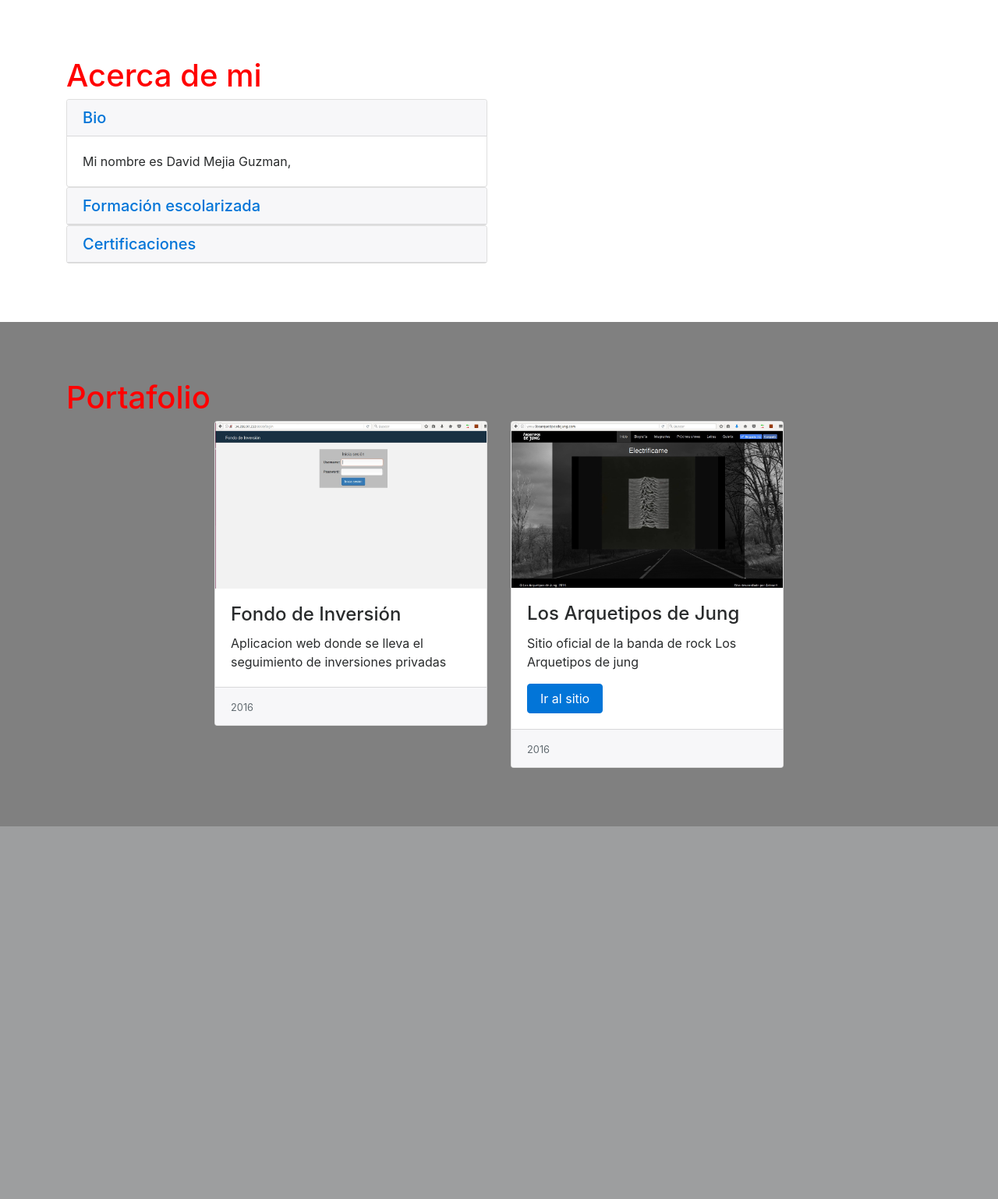
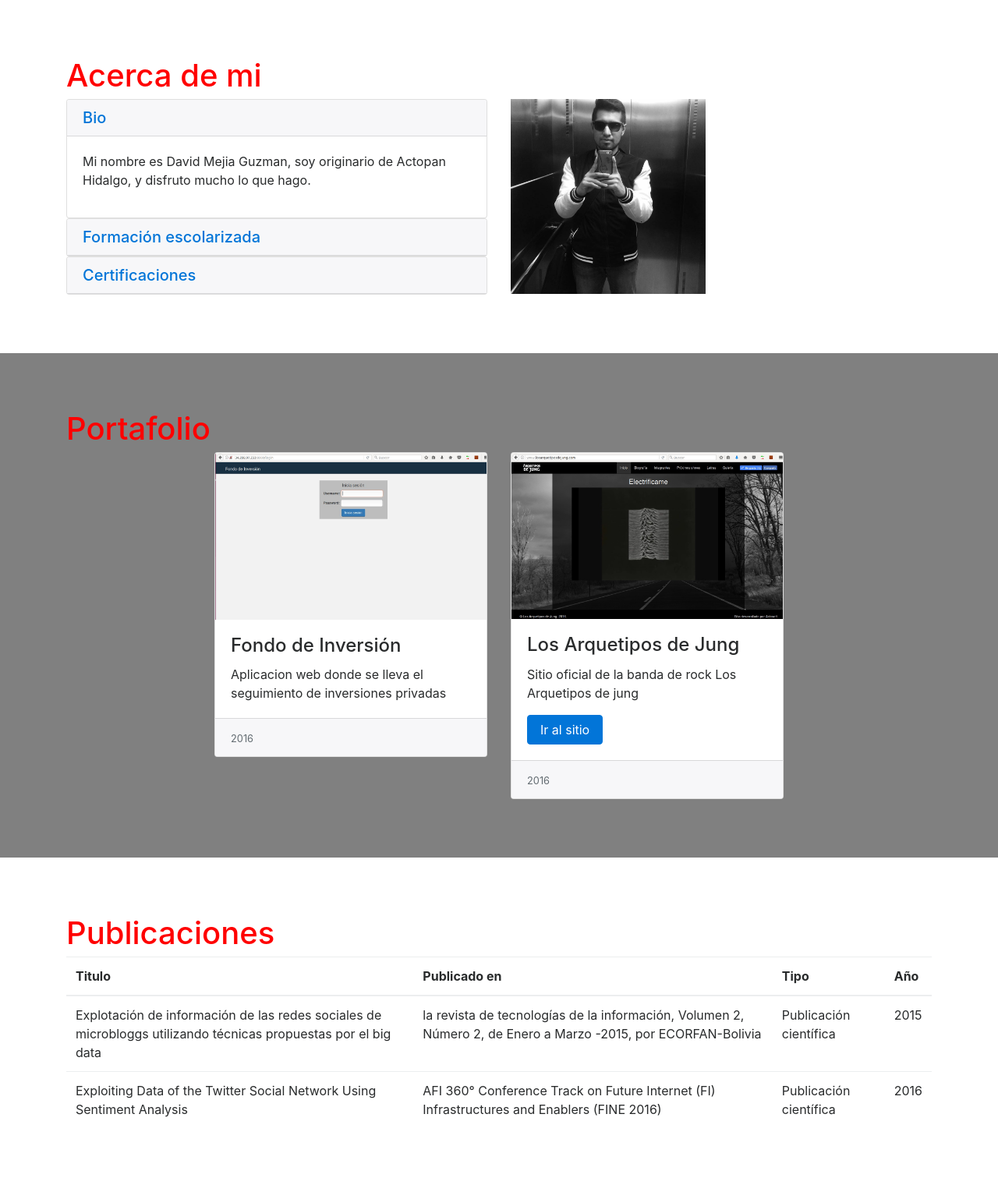
Before and after one commit to dxviidmg/DavidMejia, a Django app: template main/templates/main/home.html in a window 1280 px wide. Shown: the part 800-2338 px from the top of the page at 78% size. Before the commit the page ends 1860 px from the top, so only its background shows below. Run offline with Django 3.2, Linux system fonts and the light colour scheme; the template is opened without the code that fills it: values that come from a table or form of the project are taken from there, others are empty; data comes from the database, SQL or seed files in the repository; both versions use the stored data as it was after the commit; parts of the project's set-up code (start-up, migrations or seed data) failed here and were passed over; some libraries are stand-ins or nearby versions.

Commit message:
corrigiedo ubicacion de directorios, creacion de los modelos, publicación y certificación, y se mando a la jodida los templates tags

```diff
--- a/DavidMejia/settings.py
+++ b/DavidMejia/settings.py
@@ -119,11 +119,9 @@ USE_TZ = True
 # https://docs.djangoproject.com/en/1.10/howto/static-files/
 
 STATIC_URL = '/static/'
-
 STATIC_ROOT = 'staticfiles'
 STATICFILES_DIRS = (os.path.join(BASE_DIR,'static'),)
 
 #Configuración de imagenes
 MEDIA_ROOT = os.path.join(BASE_DIR,'media')
-#MEDIA_ROOT = 'DavidMejia/media'
 MEDIA_URL = '/media/'
--- a/DavidMejia/urls.py
+++ b/DavidMejia/urls.py
@@ -22,12 +22,13 @@ from django.views.static import serve
 from django.conf import settings
 
 urlpatterns = [
+    url(r'^admin/', admin.site.urls),
 
-    url(r'^admin/', admin.site.urls),
     url(
         regex=r'^media/(?P<path>.*)$',
         view=serve,
         kwargs ={'document_root':settings.MEDIA_ROOT}
     ),
-    url(r'^', include(mainUrls)),
+
+    url(r'^', include(mainUrls, namespace="main")),
 ]
--- a/main/admin.py
+++ b/main/admin.py
@@ -2,5 +2,7 @@ from django.contrib import admin
 from .models import *
 
 admin.site.register(Grado)
+admin.site.register(Certificacion)
 admin.site.register(Proyecto)
 admin.site.register(Comunidad)
+admin.site.register(Publicacion)
--- a/main/templates/main/home.html
+++ b/main/templates/main/home.html
@@ -1 +1,192 @@
-{%extends 'base.html'%}
+{%load static%}
+
+{%load main_tags%}
+
+<!DOCTYPE html>
+<html>
+<head>
+	<title>David Mejía</title>
+		<meta name="viewport" content="width=device-width, user-scalable=no">
+		<link rel="stylesheet" type="text/css" href="{%static 'css/bootstrap.min.css'%}">
+		<link rel="stylesheet" type="text/css" href="{%static 'css/font-awesome.min.css'%}">
+		<link rel="stylesheet" type="text/css" href="{%static 'css/estilos.css'%}">
+</head>
+<body>
+	<nav class="navbar navbar-toggleable-md navbar-light bg-faded navbar-inverse bg-inverse fixed-top">
+		<button class="navbar-toggler navbar-toggler-right" type="button" data-toggle="collapse" data-target="#navbarSupportedContent" aria-controls="navbarSupportedContent" aria-expanded="false" aria-label="Toggle navigation">
+		<span class="navbar-toggler-icon"></span>
+		</button>
+		<a class="navbar-brand" href="#">David Mejía</a>
+		<div class="collapse navbar-collapse" id="navbarSupportedContent">
+			<ul class="navbar-nav mr-auto">
+			</ul>
+			<ul class="navbar-nav">
+				<li class="nav-item active">
+					<a class="nav-link" href="#">Inicio</a>
+				</li>
+				<li class="nav-item">
+					<a class="nav-link" href="#">Acerca de mi</a>
+				</li>
+				<li class="nav-item">
+					<a class="nav-link disabled" href="#">Portafolio</a>
+				</li>
+			</ul>
+		</div>
+	</nav>
+
+	<section class="inicio d-flex align-items-center">
+		<div class="container">
+			<div class="row">
+				<div class="col-sm-12">
+				<h2 class= "text-center" style="color: white;">
+				Cualquier tecnología suficientemente avanzada es equivalente a la magia</h2>
+				<p style="color: white;" class="text-right">-Sir Arthur C. Clarke</p>
+				</div>
+			</div>
+		</div>
+	</section>
+
+
+<section class="sobre-mi">
+	<div class="container">
+		<h1>Acerca de mi</h1>
+		<div class="row">
+			<div class="col-md-6">
+				<div id="accordion" role="tablist" aria-multiselectable="true">
+  <div class="card">
+    <div class="card-header" role="tab" id="headingOne">
+      <h5 class="mb-0">
+        <a data-toggle="collapse" data-parent="#accordion" href="#collapseOne" aria-expanded="true" aria-controls="collapseOne">
+          Bio
+        </a>
+      </h5>
+    </div>
+
+    <div id="collapseOne" class="collapse show" role="tabpanel" aria-labelledby="headingOne">
+      <div class="card-block">
+     	<p>Mi nombre es David Mejia Guzman, soy originario de Actopan Hidalgo, y disfruto mucho lo que hago.</p>
+      </div>
+    </div>
+  </div>
+  <div class="card">
+    <div class="card-header" role="tab" id="headingTwo">
+      <h5 class="mb-0">
+        <a class="collapsed" data-toggle="collapse" data-parent="#accordion" href="#collapseTwo" aria-expanded="false" aria-controls="collapseTwo">
+          Formación escolarizada
+        </a>
+      </h5>
+    </div>
+    <div id="collapseTwo" class="collapse" role="tabpanel" aria-labelledby="headingTwo">
+      <div class="card-block">
+
+        {%for grado in grados%}
+        <h5>*{{grado.titulo}}</h5>
+        <p>Escuela: {{grado.institucion}}.
+        </p>
+        <p>Cedula Profesional: {{grado.cedula}}</p>
+        <p>Año de egreso: {{grado.año_egreso}}</p>
+        {%empty%}
+        <p>Lista de grados vacia</p>
+        {%endfor%}
+      </div>
+    </div>
+  </div>
+  <div class="card">
+    <div class="card-header" role="tab" id="headingThree">
+      <h5 class="mb-0">
+        <a class="collapsed" data-toggle="collapse" data-parent="#accordion" href="#collapseThree" aria-expanded="false" aria-controls="collapseThree">
+          Certificaciones
+        </a>
+      </h5>
+    </div>
+    <div id="collapseThree" class="collapse" role="tabpanel" aria-labelledby="headingThree">
+      <div class="card-block">
+      	{%for certificacion in certificaciones%}
+      	<h4>{{certificacion.nombre}}</h4>
+      	<p>Entidad certificadora: {{certificacion.entidad}}</p>
+      	<p>Año: {{certificacion.año}}</p>
+      	{%empty%}
+      	<p>Lista de certificaciones vacia</p>
+      	{%endfor%}
+      </div>
+    </div>
+  </div>
+</div>
+			</div>
+			<div class="col-md-6">
+				<img class="" src="static/img/perfil.jpg" style="height: 250px; width:250px;">
+			</div>
+		</div>
+	</div>
+</section>
+<section class="portafolio">
+	<div class="container">
+	<h1>Portafolio</h1>
+		<div class="row justify-content-md-center">
+		{%for p in proyectos%}
+			<div class="col-sm-4">
+				<div class="card">
+					<img class="card-img-top" src="{{p.imagen.url}}" style="width:100%" alt="Imagen no disponible">
+					<div class="card-block">
+						<h4 class="card-title">{{p.nombre}}</h4>
+						<p class="card-text">{{p.descripcion}}</p>
+
+						{%if p.enlace%}
+						<a href="http://{{p.enlace}}" class="btn btn-primary" role="button">Ir al sitio</a>
+						{%endif%}
+					</div>
+					<div class="card-footer">
+						<small class="text-muted">{{p.año}}</small>
+					</div>
+				</div>
+			</div>
+
+		{%endfor%}
+		</div>
+	</div>
+</section>
+
+<section class="publicaciones">
+	<div class="container">
+		<h1>Publicaciones</h1>
+		<div class="row">
+			<div class="col-12">
+
+
+  <div class="table-responsive">
+  <table class="table">
+    <thead>
+      <tr>
+        <th>Titulo</th>
+        <th>Publicado en</th>
+        <th>Tipo</th>
+        <th>Año</th>
+      </tr>
+    </thead>
+    <tbody>
+        {%for publicacion in publicaciones%}
+      <tr>
+        <td>{{publicacion.titulo}}</td>
+        <td>{{publicacion.lugar}}</td>
+        <td>{{publicacion.tipo}}</td>
+        <td>{{publicacion.año}}</td>
+      </tr>
+      	{%empty%}
+      <tr>
+        <td><p>Lista de publicaciones vacia</p></td>
+      </tr>
+      	{%endfor%}
+    </tbody>
+  </table>
+
+
+			</div>
+		</div>
+	</div>
+</section>
+
+
+	<script type="text/javascript" src="{%static 'js/jquery.js'%}"></script>
+	<script type="text/javascript" src="{%static 'js/bootstrap.min.js'%}"></script>
+</body>
+</html>
--- a/templates/base.html
+++ /dev/null
@@ -1,141 +0,0 @@
-{%load static%}
-
-{%load main_tags%}
-
-<!DOCTYPE html>
-<html>
-<head>
-	<title>David Mejía</title>
-		<meta name="viewport" content="width=device-width, user-scalable=no">
-		<link rel="stylesheet" type="text/css" href="{%static 'css/bootstrap.min.css'%}">
-		<link rel="stylesheet" type="text/css" href="{%static 'css/font-awesome.min.css'%}">
-		<link rel="stylesheet" type="text/css" href="{%static 'css/estilos.css'%}">
-</head>
-<body>
-	<nav class="navbar navbar-toggleable-md navbar-light bg-faded navbar-inverse bg-inverse fixed-top">
-		<button class="navbar-toggler navbar-toggler-right" type="button" data-toggle="collapse" data-target="#navbarSupportedContent" aria-controls="navbarSupportedContent" aria-expanded="false" aria-label="Toggle navigation">
-		<span class="navbar-toggler-icon"></span>
-		</button>
-		<a class="navbar-brand" href="#">David Mejía</a>
-		<div class="collapse navbar-collapse" id="navbarSupportedContent">
-			<ul class="navbar-nav mr-auto">
-			</ul>
-			<ul class="navbar-nav">
-				<li class="nav-item active">
-					<a class="nav-link" href="#">Inicio</a>
-				</li>
-				<li class="nav-item">
-					<a class="nav-link" href="#">Acerca de mi</a>
-				</li>
-				<li class="nav-item">
-					<a class="nav-link disabled" href="#">Portafolio</a>
-				</li>
-			</ul>
-		</div>
-	</nav>
-
-	<section class="inicio d-flex align-items-center">
-		<div class="container">
-			<div class="row">
-				<div class="col-sm-12">
-				<h2 class= "text-center" style="color: white;">
-				Cualquier tecnología suficientemente avanzada es equivalente a la magia</h2>
-				<p style="color: white;" class="text-right">-Sir Arthur C. Clarke</p>
-				</div>
-			</div>
-		</div>
-	</section>
-
-
-<section class="sobre-mi">
-	<div class="container">
-		<h1>Acerca de mi</h1>
-		<div class="row">
-			<div class="col-md-6">
-				<div id="accordion" role="tablist" aria-multiselectable="true">
-  <div class="card">
-    <div class="card-header" role="tab" id="headingOne">
-      <h5 class="mb-0">
-        <a data-toggle="collapse" data-parent="#accordion" href="#collapseOne" aria-expanded="true" aria-controls="collapseOne">
-          Bio
-        </a>
-      </h5>
-    </div>
-
-    <div id="collapseOne" class="collapse show" role="tabpanel" aria-labelledby="headingOne">
-      <div class="card-block">
-        Mi nombre es David Mejia Guzman,
-      </div>
-    </div>
-  </div>
-  <div class="card">
-    <div class="card-header" role="tab" id="headingTwo">
-      <h5 class="mb-0">
-        <a class="collapsed" data-toggle="collapse" data-parent="#accordion" href="#collapseTwo" aria-expanded="false" aria-controls="collapseTwo">
-          Formación escolarizada
-        </a>
-      </h5>
-    </div>
-    <div id="collapseTwo" class="collapse" role="tabpanel" aria-labelledby="headingTwo">
-      <div class="card-block">
-        {%MisGrados as grados%}
-
-        {%for grado in grados%}
-        <p>*{{grado.titulo}} por parte del {{grado.institucion}}</p>
-        {%empty%}
-        <p>Lista de grados vacia</p>
-        {%endfor%}
-      </div>
-    </div>
-  </div>
-  <div class="card">
-    <div class="card-header" role="tab" id="headingThree">
-      <h5 class="mb-0">
-        <a class="collapsed" data-toggle="collapse" data-parent="#accordion" href="#collapseThree" aria-expanded="false" aria-controls="collapseThree">
-          Certificaciones
-        </a>
-      </h5>
-    </div>
-    <div id="collapseThree" class="collapse" role="tabpanel" aria-labelledby="headingThree">
-      <div class="card-block">
-        Anim pariatur cliche reprehenderit, enim eiusmod high life accusamus terry richardson ad squid. 3 wolf moon officia aute, non cupidatat skateboard dolor brunch. Food truck quinoa nesciunt laborum eiusmod. Brunch 3 wolf moon tempor, sunt aliqua put a bird on it squid single-origin coffee nulla assumenda shoreditch et. Nihil anim keffiyeh helvetica, craft beer labore wes anderson cred nesciunt sapiente ea proident. Ad vegan excepteur butcher vice lomo. Leggings occaecat craft beer farm-to-table, raw denim aesthetic synth nesciunt you probably haven't heard of them accusamus labore sustainable VHS.
-      </div>
-    </div>
-  </div>
-</div>
-			</div>
-		</div>
-	</div>
-</section>
-<section class="portafolio">
-	<div class="container">
-	<h1>Portafolio</h1>
-		<div class="row justify-content-md-center">
-		{%MisProyectos as proyectos%}
-		{%for p in proyectos%}
-			<div class="col-sm-4">
-				<div class="card">
-					<img class="card-img-top" src="{{p.imagen.url}}" style="width:100%" alt="Imagen no disponible">
-					<div class="card-block">
-						<h4 class="card-title">{{p.nombre}}</h4>
-						<p class="card-text">{{p.descripcion}}</p>
-
-						{%if p.enlace%}
-						<a href="http://{{p.enlace}}" class="btn btn-primary" role="button">Ir al sitio</a>
-						{%endif%}
-					</div>
-					<div class="card-footer">
-						<small class="text-muted">{{p.año}}</small>
-					</div>
-				</div>
-			</div>
-		{%endfor%}
-		</div>
-	</div>
-</section>
-
-
-	<script type="text/javascript" src="{%static 'js/jquery.js'%}"></script>
-	<script type="text/javascript" src="{%static 'js/bootstrap.min.js'%}"></script>
-</body>
-</html>
```
Also changed, not shown: main/models.py (+30 -1 lines), main/views.py (+18 -3 lines), db.sqlite3, main/migrations/0004_auto_20170328_1205.py (added), main/migrations/0005_publicacion.py (added), main/migrations/0006_auto_20170328_1320.py (added), static/css/estilos.css (line endings or trailing spaces).
